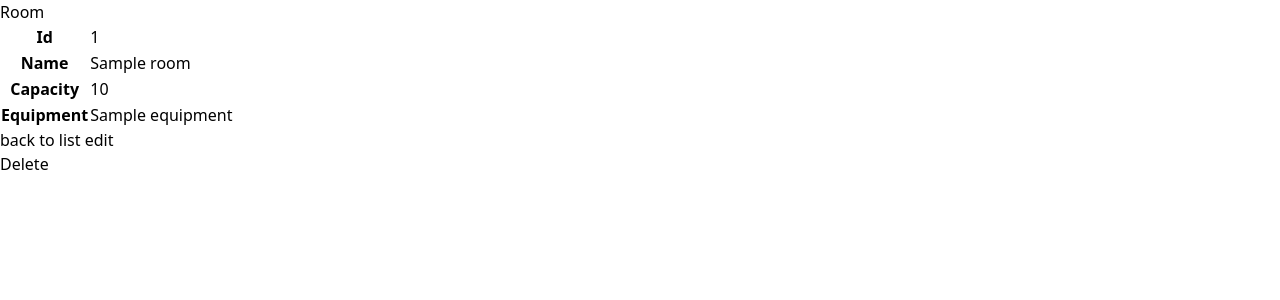
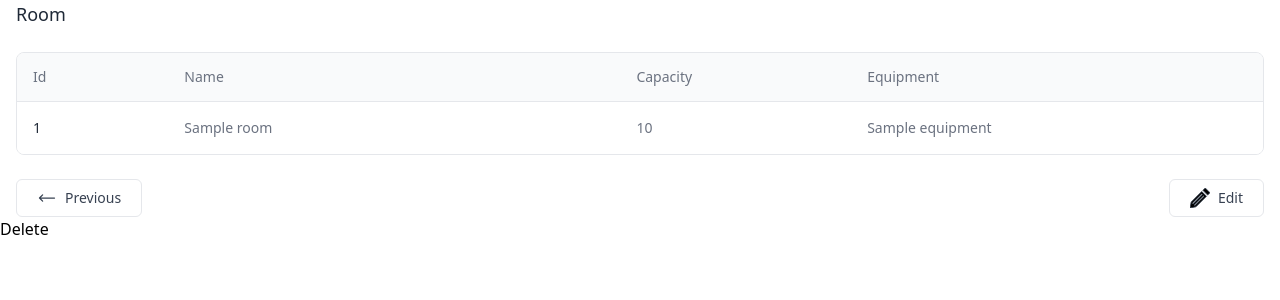
Before and after one commit to Boris-Picard/RoomEase, a Symfony app: template templates/room/show.html.twig in a window 1280 px wide. Shown: the top 300 px of the page. Run offline with Twig, Linux system fonts and the light colour scheme; the template is opened without the code that fills it: most values are stand-ins (such as "Sample title", 1, 10 or a date in 2020); style sheets or scripts are compiled from the project's sources; some libraries are stand-ins or nearby versions.

Commit message:
feat(showTemplate): visual show template done

```diff
--- a/templates/room/show.html.twig
+++ b/templates/room/show.html.twig
@@ -1,35 +1,87 @@
 {% extends 'base.html.twig' %}
 
 
-{% block title %}Room{% endblock %}
+{% block title %}Room
+{% endblock %}
 
 {% block body %}
-    <h1>Room</h1>
+	<section class="container px-4 mx-auto">
+		<h2 class="text-lg font-medium text-gray-800 dark:text-white">Room</h2>
 
-    <table class="table">
-        <tbody>
+		<div class="flex flex-col mt-6">
+			<div class="-mx-4 -my-2 overflow-x-auto sm:-mx-6 lg:-mx-8">
+				<div class="inline-block min-w-full py-2 align-middle md:px-6 lg:px-8">
+					<div class="overflow-hidden border border-gray-200 dark:border-gray-700 md:rounded-lg">
+
+						<table class="min-w-full divide-y divide-gray-200 dark:divide-gray-700">
+							<thead class="bg-gray-50 dark:bg-gray-800">
 								<tr>
-                <th>Id</th>
-                <td>{{ room.id }}</td>
+									<th scope="col" class="py-3.5 px-4 text-sm font-normal text-left rtl:text-right text-gray-500 dark:text-gray-400">
+										<button class="flex items-center gap-x-3 focus:outline-none">
+											<span>Id</span>
+										</button>
+									</th>
+
+									<th scope="col" class="px-12 py-3.5 text-sm font-normal text-left rtl:text-right text-gray-500 dark:text-gray-400">
+										Name
+									</th>
+
+									<th scope="col" class="px-4 py-3.5 text-sm font-normal text-left rtl:text-right text-gray-500 dark:text-gray-400">
+										Capacity
+									</th>
+
+									<th scope="col" class="px-4 py-3.5 text-sm font-normal text-left rtl:text-right text-gray-500 dark:text-gray-400">Equipment</th>
 								</tr>
+							</thead>
+							<tbody class="bg-white divide-y divide-gray-200 dark:divide-gray-700 dark:bg-gray-900">
 								<tr>
-                <th>Name</th>
-                <td>{{ room.name }}</td>
-            </tr>
-            <tr>
-                <th>Capacity</th>
-                <td>{{ room.capacity }}</td>
-            </tr>
-            <tr>
-                <th>Equipment</th>
-                <td>{{ room.equipment }}</td>
+									<td class="px-4 py-4 text-sm font-medium whitespace-nowrap">
+										<div>
+											<h2 class="font-medium text-gray-800 dark:text-white ">{{ room.id }}</h2>
+										</div>
+									</td>
+									<td class="px-12 py-4 text-sm font-medium whitespace-nowrap">
+										<div class="text-gray-500 dark:text-gray-400">
+											{{ room.name }}
+										</div>
+									</td>
+									<td class="px-4 py-4 text-sm whitespace-nowrap">
+										<div>
+											<p class="text-gray-500 dark:text-gray-400">{{ room.capacity }}</p>
+										</div>
+									</td>
+									<td class="px-4 py-4 text-sm whitespace-nowrap">
+										<div>
+											<p class="text-gray-500 dark:text-gray-400">{{ room.equipment }}</p>
+										</div>
+									</td>
 								</tr>
 							</tbody>
 						</table>
+					</div>
+				</div>
+			</div>
+		</div>
+		<div class="flex items-center justify-between mt-6">
+			<a href="{{ path('app_room_index') }}" class="flex items-center px-5 py-2 text-sm text-gray-700 capitalize transition-colors duration-200 bg-white border rounded-md gap-x-2 hover:bg-gray-100 dark:bg-gray-900 dark:text-gray-200 dark:border-gray-700 dark:hover:bg-gray-800">
+				<svg xmlns="http://www.w3.org/2000/svg" fill="none" viewbox="0 0 24 24" stroke-width="1.5" stroke="currentColor" class="w-5 h-5 rtl:-scale-x-100">
+					<path stroke-linecap="round" stroke-linejoin="round" d="M6.75 15.75L3 12m0 0l3.75-3.75M3 12h18"/>
+				</svg>
 
-    <a href="{{ path('app_room_index') }}">back to list</a>
+				<span>
+					previous
+				</span>
+			</a>
+			<a href="{{ path('app_room_edit', {'id': room.id}) }}" class="flex items-center px-5 py-2 text-sm text-gray-700 capitalize transition-colors duration-200 bg-white border rounded-md gap-x-2 hover:bg-gray-100 dark:bg-gray-900 dark:text-gray-200 dark:border-gray-700 dark:hover:bg-gray-800">
+				<svg xmlns="http://www.w3.org/2000/svg" width="16" height="16" viewbox="0 0 24 24" stroke="currentColor" class="w-5 h-5 rtl:-scale-x-100">
+					<path d="M14.078 4.232l-12.64 12.639-1.438 7.129 7.127-1.438 12.641-12.64-5.69-5.69zm-10.369 14.893l-.85-.85 11.141-11.125.849.849-11.14 11.126zm2.008 2.008l-.85-.85 11.141-11.125.85.85-11.141 11.125zm18.283-15.444l-2.816 2.818-5.691-5.691 2.816-2.816 5.691 5.689z"/>
+				</svg>
 
-    <a href="{{ path('app_room_edit', {'id': room.id}) }}">edit</a>
-
+				<span>
+					Edit
+				</span>
+			</a>
+		</div>
+	</section>
 	{{ include('room/_delete_form.html.twig') }}
 {% endblock %}
```
Lines whose indentation alone changed are shown as unchanged.
